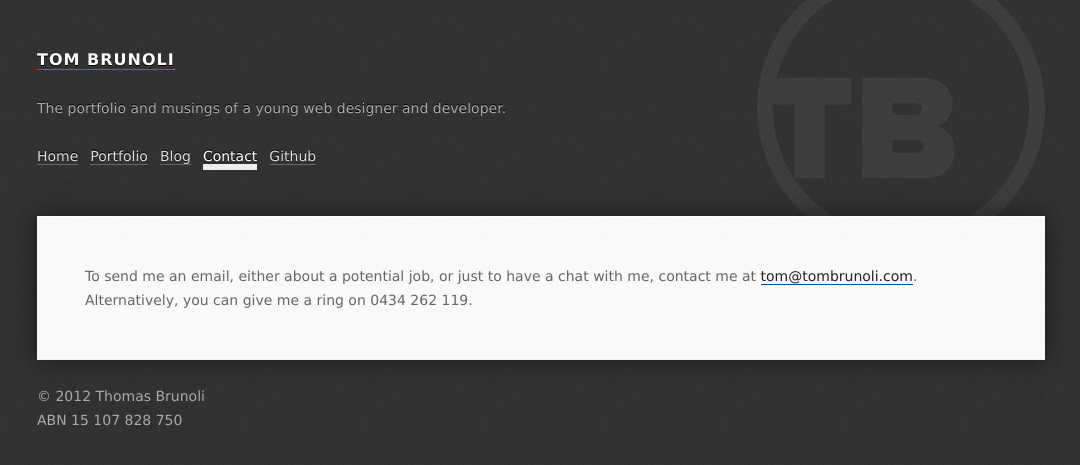
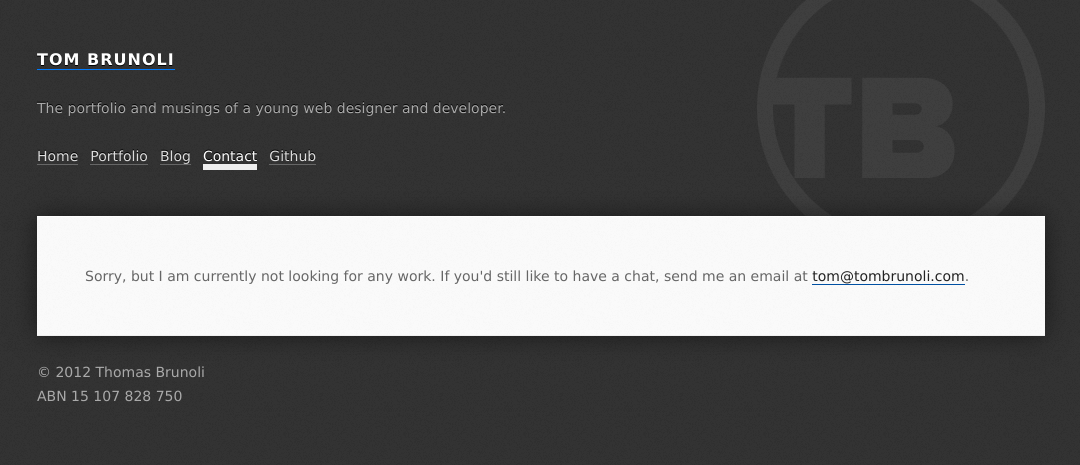
Before and after one commit to tominated/tominated.github.com, a Jekyll site: the page built from contact/index.html, in a window 1280 px wide. Shown: the top 465 px of the page, without its empty margins (99-1179 px from the left). Built offline with Jekyll 4.4.1, drawn with Linux system fonts in a browser that asks for light colours; nearby versions of some CDN libraries; Markdown is read by kramdown in place of the engine named in the settings.

Commit message:
Remove phone from contact page

```diff
--- a/contact/index.html
+++ b/contact/index.html
@@ -24,10 +24,9 @@ var email = function(){
 //--></script>
 <section>
   <p>
-    To send me an email, either about a potential job, or just to have a
-    chat with me, contact me at
+    Sorry, but I am currently not looking for any work.
+    If you'd still like to have a chat, send me an email at
     <script type="text/javascript">email();</script>.
-    <noscript>(Please enable Javascript to see the email address)</noscript>
-    <br>Alternatively, you can give me a ring on 0434 262 119.
+    <noscript>(Please enable Javascript to see the email address).</noscript>
   </p>
 </section>
```
